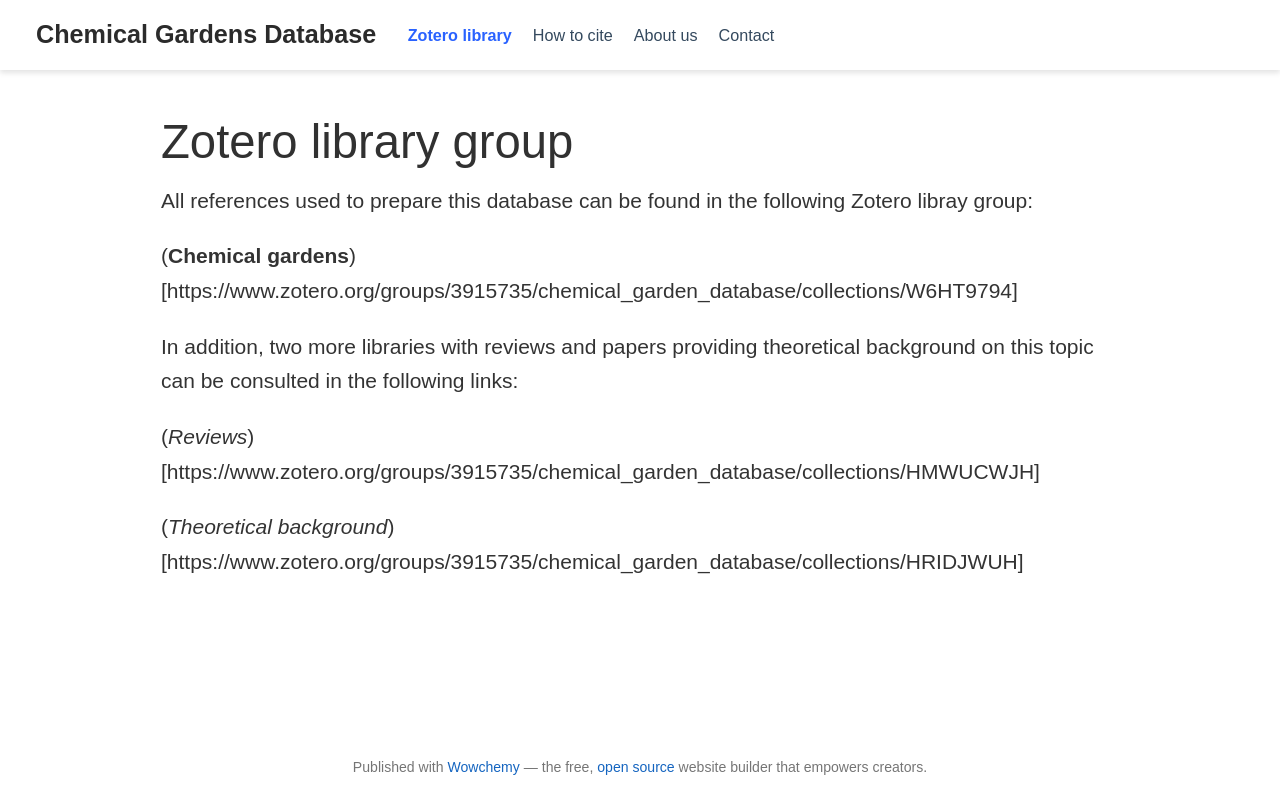
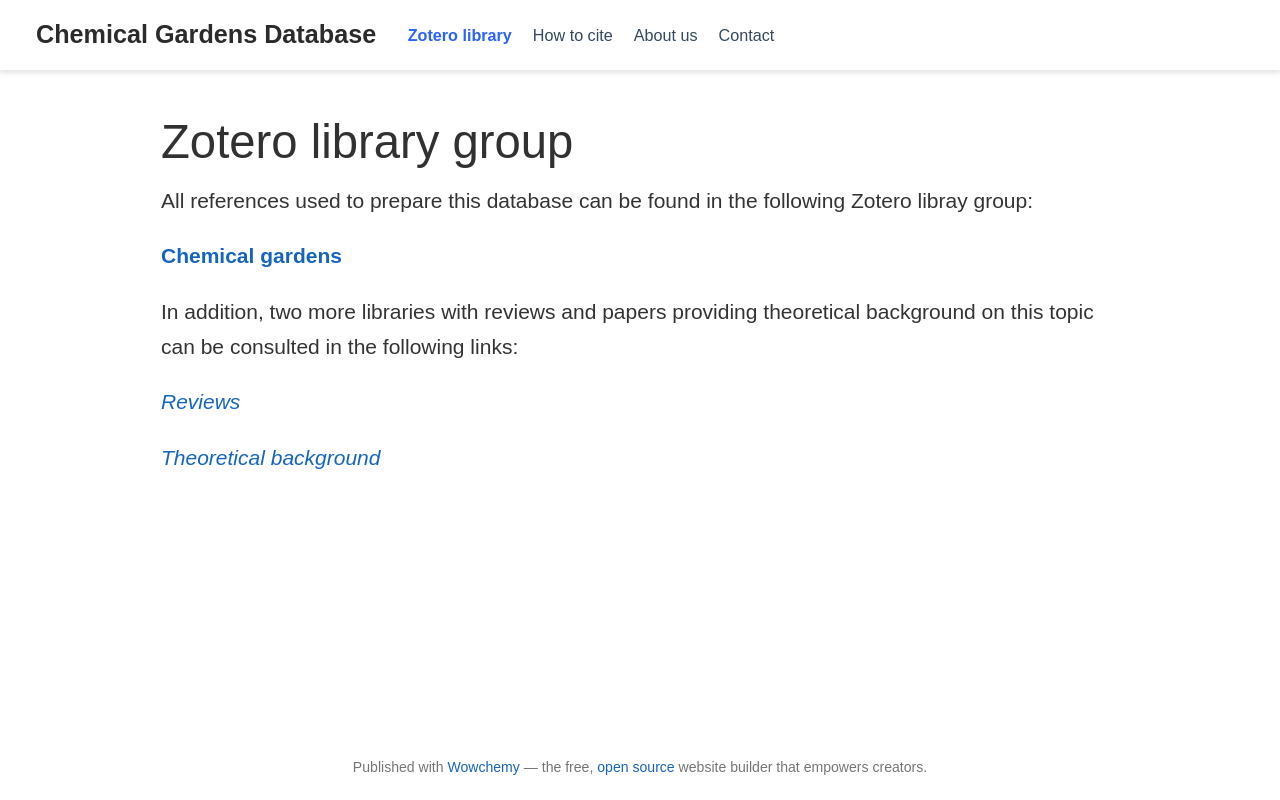
Before and after one commit to cpimentelguerra/chemicalgardens, a plain HTML site: page zotero/index.html in a window 1280 px wide. Drawn offline with nearby package versions, Linux system fonts and the light colour scheme.

Commit message:
links updated

```diff
--- a/zotero/index.html
+++ b/zotero/index.html
@@ -554,10 +554,10 @@
 <div class="universal-wrapper">
 
     <div class="article-style"><p>All references used to prepare this database can be found in the following Zotero libray group:</p>
-<p>(<strong>Chemical gardens</strong>)[https://www.zotero.org/groups/3915735/chemical_garden_database/collections/W6HT9794]</p>
+<p><a href="https://www.zotero.org/groups/3915735/chemical_garden_database/collections/W6HT9794" target="_blank" rel="noopener"><strong>Chemical gardens</strong></a></p>
 <p>In addition, two more libraries with reviews and papers providing theoretical background on this topic can be consulted in the following links:</p>
-<p>(<em>Reviews</em>)[https://www.zotero.org/groups/3915735/chemical_garden_database/collections/HMWUCWJH]</p>
-<p>(<em>Theoretical background</em>)[https://www.zotero.org/groups/3915735/chemical_garden_database/collections/HRIDJWUH]</p>
+<p><a href="https://www.zotero.org/groups/3915735/chemical_garden_database/collections/HMWUCWJH" target="_blank" rel="noopener"><em>Reviews</em></a></p>
+<p><a href="https://www.zotero.org/groups/3915735/chemical_garden_database/collections/HRIDJWUH" target="_blank" rel="noopener"><em>Theoretical background</em></a></p>
 </div>
 
 
```
